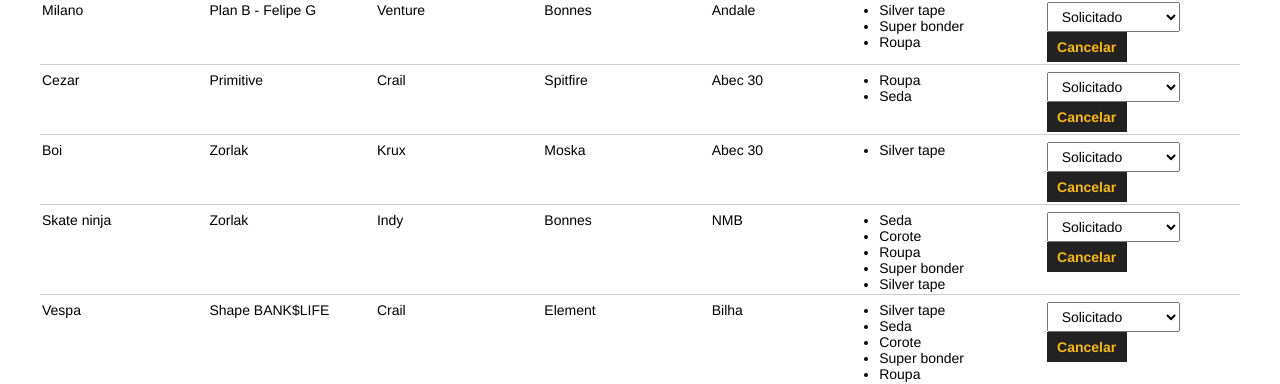
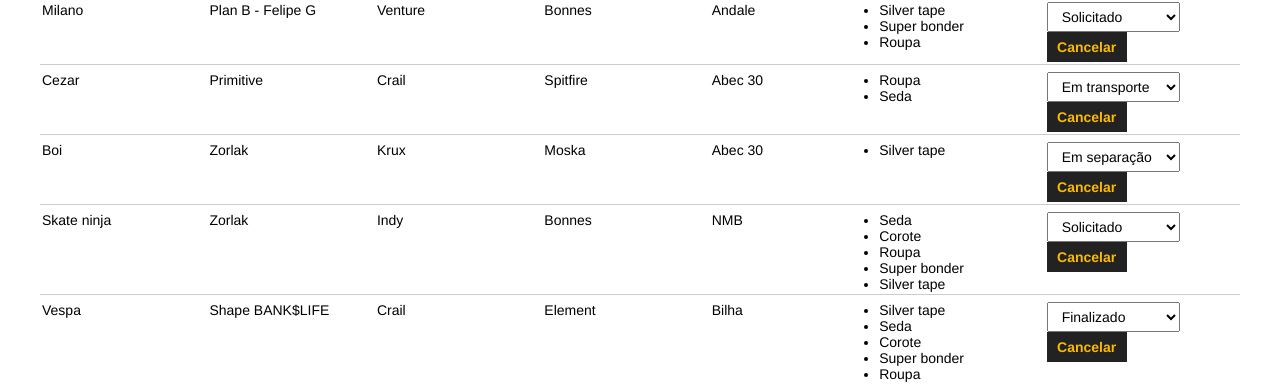
Before and after one commit to felipecabesssa/BanksLojaVue, a Vue app in the folder skateloja/: page /pedidos in a window 1280 px wide. Shown: the part 342-726 px from the top of the page. Built offline with nearby package versions, Linux system fonts and the light colour scheme; data requests are answered from the project's data file.

Commit message:
UPDATE Status pedido por id

```diff
--- a/skateloja/db/db.json
+++ b/skateloja/db/db.json
@@ -159,7 +159,7 @@
         "Roupa",
         "Seda"
       ],
-      "status": "Solicitado",
+      "status": "Em transporte",
       "id": 5
     },
     {
@@ -171,7 +171,7 @@
       "opcionais": [
         "Silver tape"
       ],
-      "status": "Solicitado",
+      "status": "Em separação",
       "id": 6
     },
     {
@@ -203,7 +203,7 @@
         "Super bonder",
         "Roupa"
       ],
-      "status": "Solicitado",
+      "status": "Finalizado",
       "id": 11
     }
   ]
--- a/skateloja/src/components/Dashboard.vue
+++ b/skateloja/src/components/Dashboard.vue
@@ -27,9 +27,9 @@
                     </ul>
                 </div>
                 <div>
-                    <select name="status" class="status">
+                    <select name="status" class="status" @change="updateStatusPedido($event, pedido.id)">
                         <option value="">Status</option>
-                        <option v-for="s in status" :key="s.id" value="s.tipo" :selected="pedido.status == s.tipo">
+                        <option v-for="s in status" :key="s.id" :value="s.tipo" :selected="pedido.status == s.tipo">
                             {{ s.tipo }}
                         </option>
                     </select>
@@ -85,6 +85,23 @@
             //msg
 
             this.getPedidos();
+
+        },
+        async updateStatusPedido(event, id) {
+
+            const option = event.target.value;
+
+            const dataJson = JSON.stringify({ status: option });
+
+            const request = await fetch(`http://localhost:3000/pedidos/${id}`, {
+                method: "PATCH",
+                headers: { "Content-Type": "application/json" },
+                body: dataJson
+            });
+
+            const response = await req.json();
+
+            console.log(response);
 
         }
     },
```
